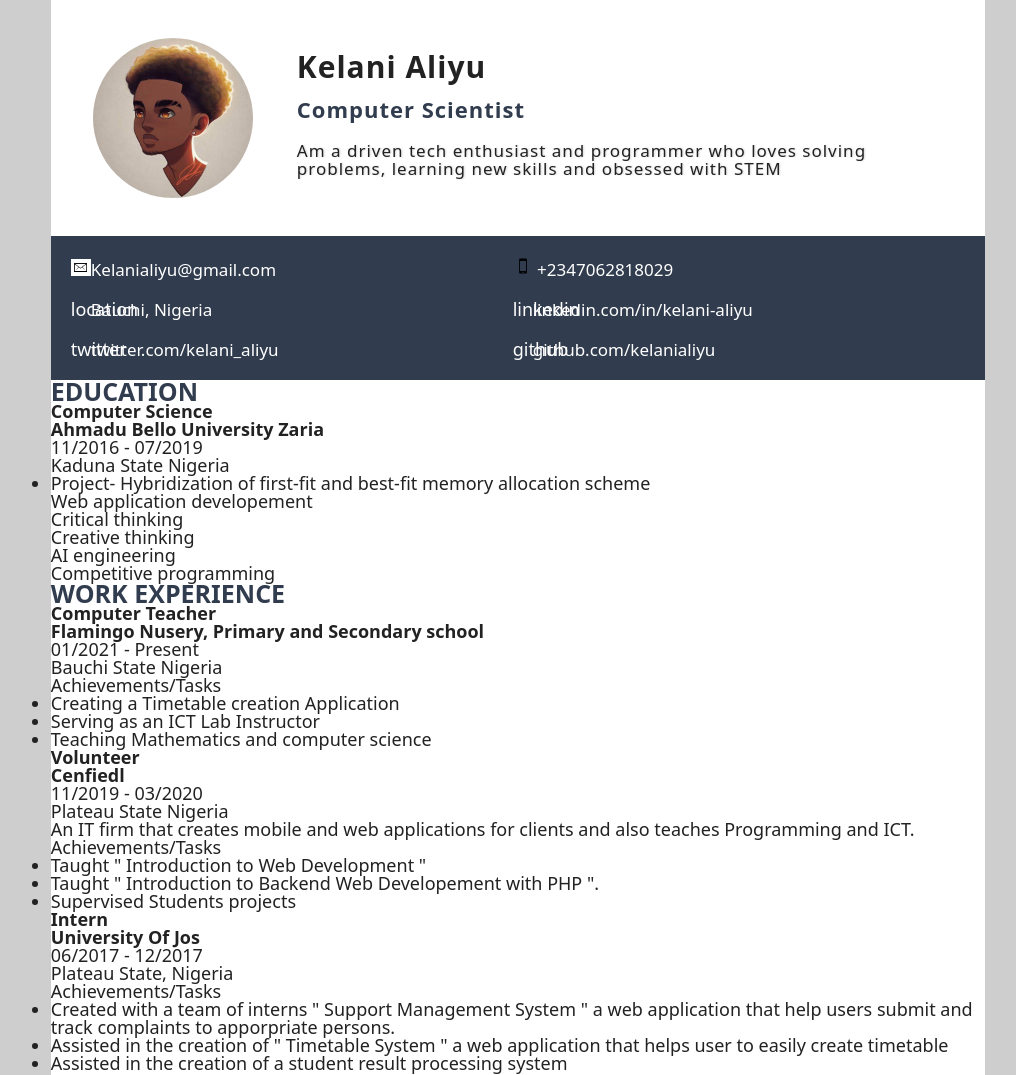
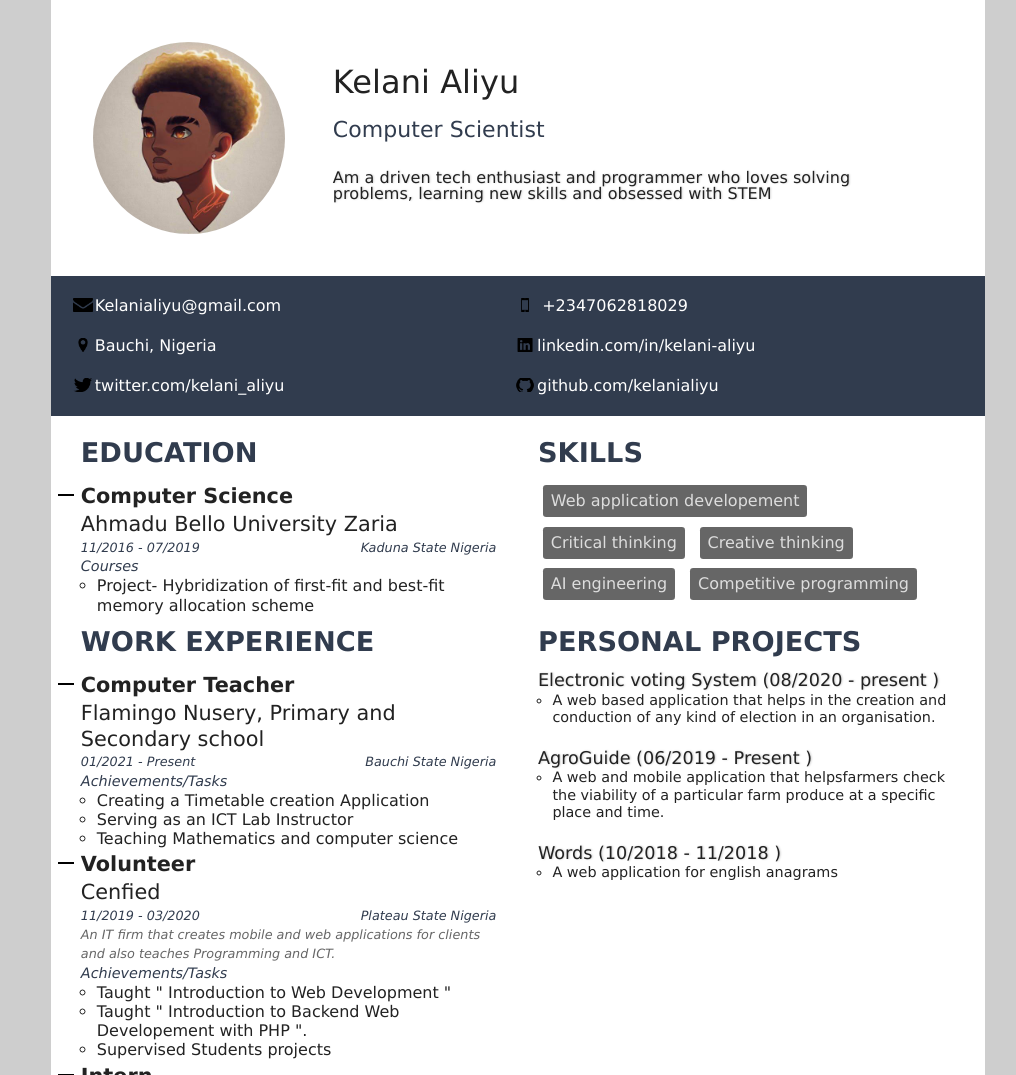
Before and after one commit to kelanialiyu/zuri-portfolio, a plain HTML site: page index.html in a window 1280 px wide. Shown: the top 1075 px of the page, without its empty margins (122-1138 px from the left). Drawn offline with Linux system fonts and the light colour scheme.

Commit message:
manageable styling

```diff
--- a/css/style.css
+++ b/css/style.css
@@ -1,9 +1,9 @@
 *{
 	margin:0;
 	padding:0;
-	font-family: system-ui, sans-serif;
-	font-size:18px;
-	line-height: 18px;
+	font-family:"Lucida Sans Unicode", "Trebuchet MS", Tahoma, Geneva, Helvetica, sans-serif;
+	font-size:100%;
+	line-height: 1rem
 }
 body{
 	background-color:#cecece;
@@ -17,74 +17,214 @@ main{
 }
 h2{
 	text-transform:uppercase;
-	font-size: 25px;
-	line-height: 22px;
+	font-size: 1.5rem;
+	line-height: 2rem;
 	color:#313c4e;
 	font-weight: 700;
+	margin:0.125rem 0;
 }
 
 .personal-info{
 	max-width:100%;
-	height:25vh;
-	padding:10px;
+	height:30vh;
+	padding:0.625rem;
 	display: inline-flex;
 	vertical-align: middle;
-	letter-spacing: 1px;
+	letter-spacing: 0.0625px;
 	margin: 1vh 2vh;
 }
 .personal-info img{
-	border-radius: 10vh;
-	width:20vh;
-	height:20vh;
+	border-radius: 12vh;
+	width:24vh;
+	height:24vh;
 	margin:auto 2vh;
 }
 .personal-info div{
 	margin:auto 2vh;
 	text-align: justify-all;
-	padding-right: 20px;
+	padding-right: 1.25rem;
 
 }
 .personal-info h3{
-	padding:1.5vh;
-	font-size:30px;
-	font-stretch:condensed;
+	padding:2vh;
+	font-size:2rem;
+	font-stretch:ultra-condensed;
+	font-weight: 500;
 }
 .personal-info h4{
-	padding:1.5vh;
+	padding:2vh;
 	color: #313c4e;
-	font-size: 22px;
+	font-size: 1.375rem;
+	font-stretch: ultra-condensed;
+	font-weight: 300;
 }
 .personal-info p{
-	padding:1.5vh;
-	font-size: 17px;
-	text-shadow: 1px 0px 2px lightgray;
+	padding:2vh;
+	font-size: 1rem;
+	text-shadow: 0.0625rem 0rem 0.125rem lightgray;
 }
 .contact-information{
 	background-color: #313c4e;
 	color: #fff;
-	padding:10px;
+	padding:0.625rem;
 	vertical-align: middle;
 }
 .contact-information p{
-	font-size:17px;
-	line-height: 20px;
-	margin: 10px;
-	width:calc(50% - 40px);
+	font-size:1rem;
+	line-height: 1.25rem;
+	margin: 0.625rem;
+	width:calc(50% - 2.5rem);
 	display:inline-block;
+	position: relative;
 }
 .contact-information span{
-	height:17px;
-	/*line-height: 20px;*/
-	width: 20px;
-	display:inline-block;
-	/*background-color: #fff;*/
+
 }
 .icon{
-	/*vertical-align: middle;*/
-	height: 17px;
-	background-color: #fff;
+	position: relative;
+	top: 0.0625rem;
+	display:inline-block;
+	height:0.9rem;
+	width: 1.25rem;
+	margin: auto 0.125rem;
 	background-position: center;
 	background-repeat: no-repeat;
-	background-size: contain;
-	background-image: url("../img/email-outline.png");
+	background-size: cover;
+	background-color: #313c4e;
 }
+.icon-email{
+	background-image: url("../img/envelope.png");
+}
+.icon-phone{
+	background-image: url("../img/iphone.png");
+}
+.icon-location{
+	background-image: url("../img/location.png");
+}
+.icon-github{
+	background-image: url("../img/social-github.png");
+}
+.icon-twitter{
+	background-image: url("../img/social-twitter.png");
+}
+.icon-linkedin{
+	background-image: url("../img/social-linkedin.png");
+}
+
+/*competence classes*/
+.competence{
+	margin:0.625rem;
+	display:inline-flex;
+	justify-content: space-around;
+	flex-flow: wrap;
+}
+.education, .skills,
+.work-experience,.personal-project,
+.organizations,.certificates,
+.languages,.interests{
+	margin:0 0.625rem;
+	width:calc(50% - 2.5rem);
+	height: auto;
+}
+.competence h2{
+	text-transform: uppercase;
+	margin:0;
+	font-size: 1.7rem;
+	line-height: 3.4rem;
+}
+.competence h3{
+	font-size: 1.3rem;
+	line-height: 2rem;
+	display: list-item;
+	list-style-image: url("../img/android-remove.png");
+	list-style-position: outside;
+
+}
+.competence h4{
+	font-size: 1.3rem;
+	line-height: 1.6rem;
+	font-weight: normal;
+}
+.competence li{
+	list-style: none;
+}
+
+.date, .address{
+	font-style: italic;
+	font-size:0.8rem;
+	line-height: 1.2rem;
+	color: #313c4e;
+	display: inline;
+}
+.address{
+	float:right;
+	margin-right: 0.1rem
+}
+.courses > p, .task >p, .organization-desciption,.org .role, .proficiency{
+	font-style: italic;
+	font-size:0.9rem;
+	line-height: 1.2rem;
+	color: #313c4e;
+}
+
+.courses li, .task li{
+	list-style-type: circle;
+	list-style-position: outside;
+	font-size:1rem;
+	line-height: 1.2rem;
+	margin-left: 1rem;
+}
+.organization-desciption,.org .role,.proficiency{
+	color: rgb(102,102,102);
+	font-size: 0.8rem;
+}
+
+.skills p{
+	display:inline-block;
+	margin:0.3rem;
+	height: 1rem;
+	padding: 0.5rem;
+	line-height: 1rem;
+	border-radius: 0.2rem;
+	background-color: rgb(102,102,102);
+	color: #ddd;
+}
+.personal-project li{
+	margin-bottom:1.25rem;
+}
+.name,.duration{
+	font-size:1.1rem;
+	line-height: 1.4rem;
+	text-shadow: 0.0625rem 0rem 0.125rem #ccc;
+}
+.personal-project .description{
+	display: list-item;
+	list-style-type: circle;
+	list-style-position: outside;
+	font-size:0.9rem;
+	line-height: 1.1rem;
+	margin-left: 0.9rem;
+}
+.languages ul{
+	display:flex;
+	flex-flow: wrap;
+}
+.languages li {
+	width:calc(50% - 1rem);
+	margin-bottom:0.5rem;
+	margin-right: 0.5rem;
+}
+.lang .title{
+	text-transform: capitalize;
+}
+
+.interests li{
+	display:inline-block;
+	margin:0.3rem;
+	height: 1rem;
+	padding: 0.5rem;
+	line-height: 1rem;
+	border-radius: 0.2rem;
+	border: 2px solid lightgray;
+	border-style: groove;
+}
--- a/index.html
+++ b/index.html
@@ -21,12 +21,12 @@
 
 		</div>
 		<div class="contact-information">
-			<p><span class="icon"></span>Kelanialiyu@gmail.com</p>
-			<p><span><img src="img/iphone.png" width="20px"></span> +2347062818029</p>
-			<p><span>location</span>Bauchi, Nigeria</p>
-			<p><span>linkedin</span>linkedin.com/in/kelani-aliyu</p>
-			<p><span>twitter</span>twitter.com/kelani_aliyu</p>
-			<p><span>github</span>github.com/kelanialiyu</p>
+			<p><span class="icon icon-email"></span>Kelanialiyu@gmail.com</p>
+			<p><span class="icon icon-phone"></span> +2347062818029</p>
+			<p><span class="icon icon-location"></span>Bauchi, Nigeria</p>
+			<p><span class="icon icon-linkedin"></span>linkedin.com/in/kelani-aliyu</p>
+			<p><span class="icon icon-twitter"></span>twitter.com/kelani_aliyu</p>
+			<p><span class="icon icon-github"></span>github.com/kelanialiyu</p>
 		</div>
 		<div class="competence">
 			<div class="education">
@@ -36,12 +36,14 @@
 				<p class="date"><time datetime="">11/2016</time> - <time datetime="">07/2019</time></p>
 				<p class="address">Kaduna State Nigeria</p>
 				<div class="courses">
+					<p>Courses</p>
 					<ul>
 						<li>Project- Hybridization of first-fit and best-fit memory allocation scheme</li>
 					</ul>
 				</div>
 			</div>
 			<div class="skills">
+				<h2>Skills</h2>
 				<p class="skill">Web application developement</p>
 				<p class="skill">Critical thinking</p>
 				<p class="skill">Creative thinking</p>
@@ -64,10 +66,9 @@
 						</ul>
 					</div>
 				</div>
-			</div>
-			<div class="work">
+				<div class="work">
 					<h3 class="role">Volunteer</h3>
-					<h4 class="org">Cenfiedl</h4>
+					<h4 class="org">Cenfied</h4>
 					<p class="date"><time datetime="">11/2019</time> - <time datetime="">03/2020</time></p>
 					<p class="address">Plateau State Nigeria</p>
 					<p class="organization-desciption">
@@ -81,7 +82,8 @@
 							<li>Supervised Students projects</li>
 						</ul>
 					</div>
-					<div class="work">
+				</div>
+				<div class="work">
 					<h3 class="role">Intern</h3>
 					<h4 class="org">University Of Jos</h4>
 					<p class="date"><time datetime="">06/2017</time> - <time datetime="">12/2017</time></p>
@@ -95,7 +97,7 @@
 						</ul>
 					</div>
 				</div>
-				</div>
+			</div>
 			<div class="personal-project">
 				<h2>Personal Projects</h2>
 				<ul>
@@ -196,7 +198,7 @@
 					<li>
 						<div class="lang">
 							<p class="title">
-								HAusa
+								Hausa
 							</p>
 							<p class="proficiency">Full Professional Proficiency</p>
 						</div>
```
Also changed, not shown: img/android-remove.png (added), img/envelope.png (added), img/location.png (added), img/social-github.png (added), img/social-linkedin.png (added), img/social-twitter.png (added).
